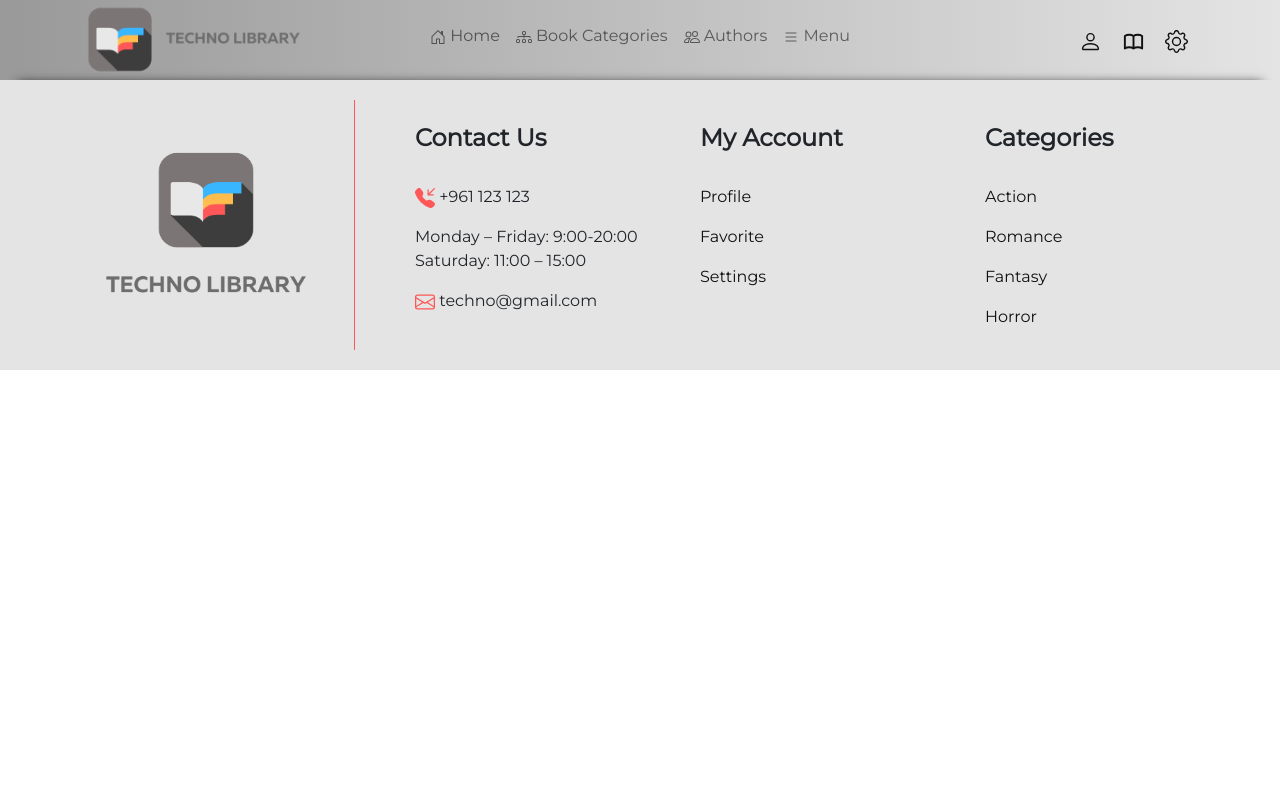
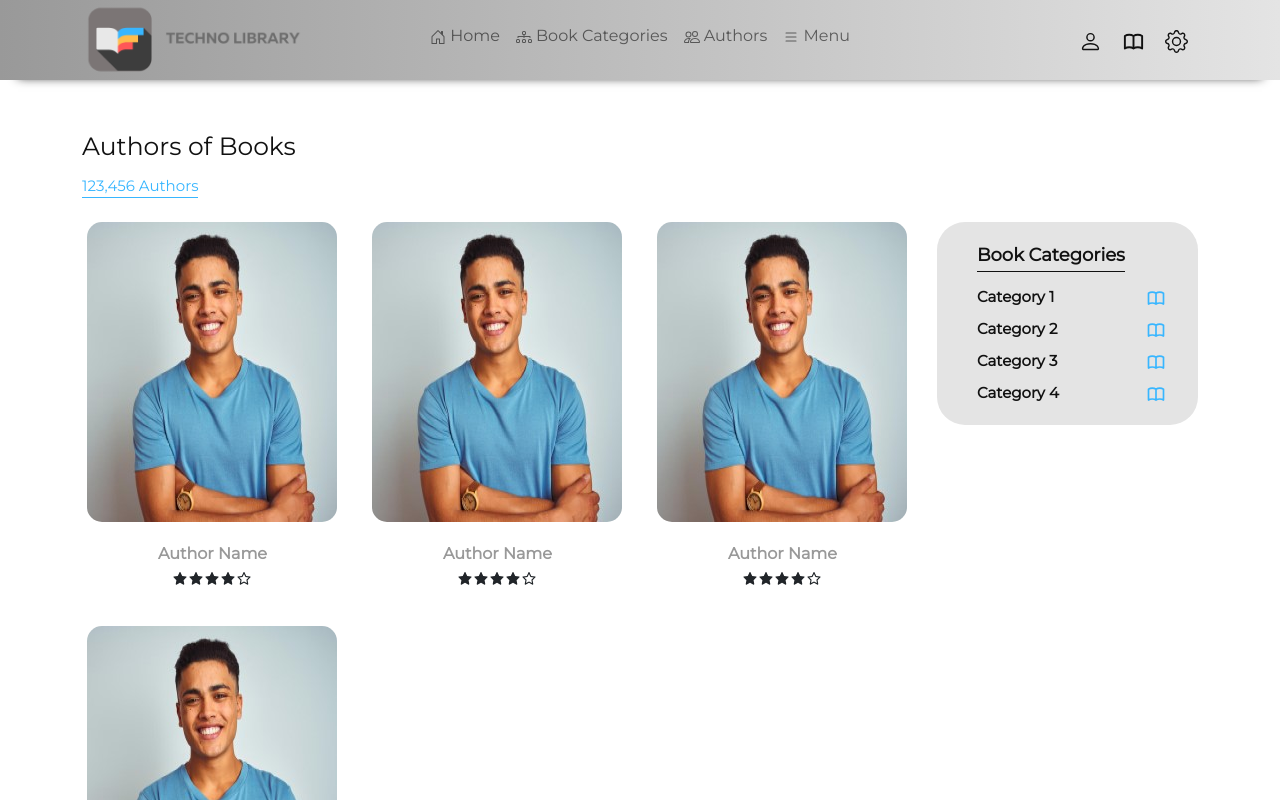
Before and after one commit to frs04/TechnoLibrary, a React (Create React App) app in the folder techno-library/: page /Authors in a window 1280 px wide. Shown: the top 800 px of the page. Built offline with nearby package versions, Linux system fonts and the light colour scheme.

Commit message:
Author's page done + responsive

```diff
--- a/techno-library/src/App.css
+++ b/techno-library/src/App.css
@@ -400,3 +400,89 @@ body{
     bottom: 20px;
     left: 20px;
 }
+
+/* Authors Page */
+
+.AuthorsTitle{
+    font-size: 25px;
+    font-weight: 500;
+    color: var(--mainBlack);
+}
+
+.AuthorsNumbers{
+    font-size: 15px;
+    color: var(--mainBlue);
+    border-bottom: 1px solid var(--mainBlue);
+}
+
+.AuthorsAsideBox{
+    background-color: var(--mainLightGrey);
+    border-radius: 28px;
+    padding: 20px;
+    padding-left: 40px;
+}
+
+.AuthorsAsideBox .Title{
+    font-size: 18px;
+    font-weight: bold;
+    color: var(--mainBlack);
+    padding-bottom: 5px;
+    text-decoration: none;
+    border-bottom: 1px solid var(--mainBlack);
+}
+
+.AuthorsAsideBox .Category{
+    font-size: 15px;
+    font-weight: 600;
+    color: var(--mainBlack);
+    text-decoration: none;
+    transition: .4s;
+}
+.AuthorsAsideBox .Category:hover{
+    color: var(--mainDarkGrey);
+    transition: .4s;
+}
+
+.AuthorsAsideBox svg{
+    color: var(--mainBlue);
+    font-size: 20px;
+}
+
+.SingleAuthorBox{
+    width: 250px;
+    border: 0;
+    cursor: pointer;
+    transition:all .3s ease;
+    border-radius: 15px;
+    margin-bottom: 20px!important;
+    margin: 0 auto;
+}
+
+.SingleAuthorBox:hover{
+    opacity: .8;
+    margin-top: -3px;
+    box-shadow: 0 4px 8px 0 var(--mainDarkGrey), 0 6px 20px 0 rgba(212, 212, 212, 0.19);
+    transition:all .3s ease;
+    border-radius: 15px;
+}
+
+.SingleAuthorBox img{
+    width: 250px;
+    height: 300px;
+    border-radius: 15px;
+}
+
+.SingleAuthorBox .card-body{
+    padding: 0;
+    padding-top: 20px!important;
+}
+
+.SingleAuthorBox .Name{
+    font-size: 16px;
+    font-weight: 600;
+    color: var(--mainDarkGrey);
+}
+
+.SingleAuthorBox .Stars li{
+    display: inline;
+}
--- a/techno-library/src/Layout/Header.js
+++ b/techno-library/src/Layout/Header.js
@@ -1,8 +1,8 @@
 import React from 'react'
 import {Navbar,Container, Nav} from "react-bootstrap";
 import {BsHouseDoor, BsDiagram3, BsPeople, BsList, BsPerson, BsGear} from 'react-icons/bs';
-import {HiOutlineBookOpen} from 'react-icons/hi'
-import { Link } from 'react-router-dom';
+import {HiOutlineBookOpen} from 'react-icons/hi';
+
 const Header = () => {
   return (
     <div className='HeaderBackground'>
@@ -21,7 +21,7 @@ const Header = () => {
                     <Nav className="me-auto">
                       <Nav.Link href="#1"> <BsHouseDoor/> Home</Nav.Link>
                       <Nav.Link href="#2"><BsDiagram3/> Book Categories</Nav.Link>
-                      <Nav.Link href="#3"><BsPeople/> Authors</Nav.Link>
+                      <Nav.Link href="/Authors"><BsPeople/> Authors</Nav.Link>
                       <Nav.Link href="#4"><BsList/> Menu</Nav.Link>
                     </Nav>
                   </Navbar.Collapse>
--- /dev/null
+++ b/techno-library/src/Pages/Authors.js
@@ -0,0 +1,157 @@
+import React,{useEffect} from 'react';
+import { Link } from 'react-router-dom';
+import {HiOutlineBookOpen} from 'react-icons/hi';
+import {AiFillStar, AiOutlineStar} from 'react-icons/ai';
+
+const Authors = () => {
+    useEffect(() => {
+        document.title = "Techno - Authors"
+      }, [])
+  return (
+    <div>
+        <div className='container'>
+            <div className='row mt-5'>
+                <label className='AuthorsTitle'>Authors of Books</label>
+            </div>
+            <div className='row mt-2'>
+                <div className='col-12'>
+                    <label className='AuthorsNumbers'>123,456 Authors</label>
+                </div>
+            </div>
+            <div className='row mt-4 mb-5'>
+                <div className='col-12 col-sm-12 col-md-12 col-lg-9 col-xl-9'>
+                    <div className='row'>
+                        <div className='col-12 col-sm-6 col-md-6 col-lg-6 col-xl-4'>
+                            <div className='card SingleAuthorBox'>
+                                <div className='card-img-top'>
+                                    <img src='./images/authors.jpg'/>
+                                </div>
+                                <div className='card-body text-center'>
+                                    <div className='row'>
+                                        <label className='Name'>Author Name</label>
+                                    </div>
+                                    <div className='row'>
+                                        <ul className='Stars'>
+                                            <li><AiFillStar/></li>
+                                            <li><AiFillStar/></li>
+                                            <li><AiFillStar/></li>
+                                            <li><AiFillStar/></li>
+                                            <li><AiOutlineStar/></li>
+                                        </ul>
+                                        </div>
+                                </div>
+                            </div>
+                        </div>
+                        <div className='col-12 col-sm-6 col-md-6 col-lg-6 col-xl-4'>
+                            <div className='card SingleAuthorBox'>
+                                <div className='card-img-top'>
+                                    <img src='./images/authors.jpg'/>
+                                </div>
+                                <div className='card-body text-center'>
+                                    <div className='row'>
+                                        <label className='Name'>Author Name</label>
+                                    </div>
+                                    <div className='row'>
+                                        <ul className='Stars'>
+                                            <li><AiFillStar/></li>
+                                            <li><AiFillStar/></li>
+                                            <li><AiFillStar/></li>
+                                            <li><AiFillStar/></li>
+                                            <li><AiOutlineStar/></li>
+                                        </ul>
+                                        </div>
+                                </div>
+                            </div>
+                        </div>
+                        <div className='col-12 col-sm-6 col-md-6 col-lg-6 col-xl-4'>
+                            <div className='card SingleAuthorBox'>
+                                <div className='card-img-top'>
+                                    <img src='./images/authors.jpg'/>
+                                </div>
+                                <div className='card-body text-center'>
+                                    <div className='row'>
+                                        <label className='Name'>Author Name</label>
+                                    </div>
+                                    <div className='row'>
+                                        <ul className='Stars'>
+                                            <li><AiFillStar/></li>
+                                            <li><AiFillStar/></li>
+                                            <li><AiFillStar/></li>
+                                            <li><AiFillStar/></li>
+                                            <li><AiOutlineStar/></li>
+                                        </ul>
+                                        </div>
+                                </div>
+                            </div>
+                        </div>
+                        <div className='col-12 col-sm-6 col-md-6 col-lg-6 col-xl-4'>
+                            <div className='card SingleAuthorBox'>
+                                <div className='card-img-top'>
+                                    <img src='./images/authors.jpg'/>
+                                </div>
+                                <div className='card-body text-center'>
+                                    <div className='row'>
+                                        <label className='Name'>Author Name</label>
+                                    </div>
+                                    <div className='row'>
+                                        <ul className='Stars'>
+                                            <li><AiFillStar/></li>
+                                            <li><AiFillStar/></li>
+                                            <li><AiFillStar/></li>
+                                            <li><AiFillStar/></li>
+                                            <li><AiOutlineStar/></li>
+                                        </ul>
+                                        </div>
+                                </div>
+                            </div>
+                        </div>
+                    </div>
+                </div>
+                <div className='col-3 d-none d-lg-block'>
+                    <div className='AuthorsAsideBox'>
+                        <div className='row'>
+                            <div className='col-12'>
+                                <Link to="#" className='Title'>Book Categories</Link>
+                            </div>
+                        </div>
+                        <div className='row mt-3'>
+                            <div className='col-9'>
+                                <Link to="#" className='Category'>Category 1</Link>
+                            </div>
+                            <div className='col-3'>
+                                <HiOutlineBookOpen/>
+                            </div>
+                        </div>
+                        <div className='row mt-2'>
+                            <div className='col-9'>
+                                <Link to="#" className='Category'>Category 2</Link>
+                            </div>
+                            <div className='col-3'>
+                                <HiOutlineBookOpen/>
+                            </div>
+                        </div>
+                        <div className='row mt-2'>
+                            <div className='col-9'>
+                                <Link to="#" className='Category'>Category 3</Link>
+                            </div>
+                            <div className='col-3'>
+                                <HiOutlineBookOpen/>
+                            </div>
+                        </div>
+                        <div className='row mt-2'>
+                            <div className='col-9'>
+                                <Link to="#" className='Category'>Category 4</Link>
+                            </div>
+                            <div className='col-3'>
+                                <HiOutlineBookOpen/>
+                            </div>
+                        </div>
+                    </div>
+                </div>
+            </div>
+        </div>
+    </div>
+  )
+}
+
+export default Authors
--- a/techno-library/src/Pages/Home.js
+++ b/techno-library/src/Pages/Home.js
@@ -433,7 +433,7 @@ const Home = () => {
                     <label className='Title'>Popular Authors</label>
                   </div>
                   <div className='col-4 viewAll'>
-                    <Link to="#" className='ViewAllBtn float-end'>View All</Link>
+                    <Link to="/Authors" className='ViewAllBtn float-end'>View All</Link>
                   </div>
                 </div>
                 <hr className='Line'/>
--- a/techno-library/src/Variables/AppRoutes.js
+++ b/techno-library/src/Variables/AppRoutes.js
@@ -1,5 +1,6 @@
 import React from 'react';
 import { BrowserRouter as Router, Route, Routes } from 'react-router-dom';
+import Authors from '../Pages/Authors';
 import Home from '../Pages/Home';
 
 const AppRoutes = () => {
@@ -8,6 +9,7 @@ const AppRoutes = () => {
         <Router>
             <Routes>
                 <Route exact path='/' element={<Home/>} />
+                <Route exact path='/Authors' element={<Authors/>} />
             </Routes>
         </Router>
     </>
```
Also changed, not shown: techno-library/public/images/authors.jpg (added).
